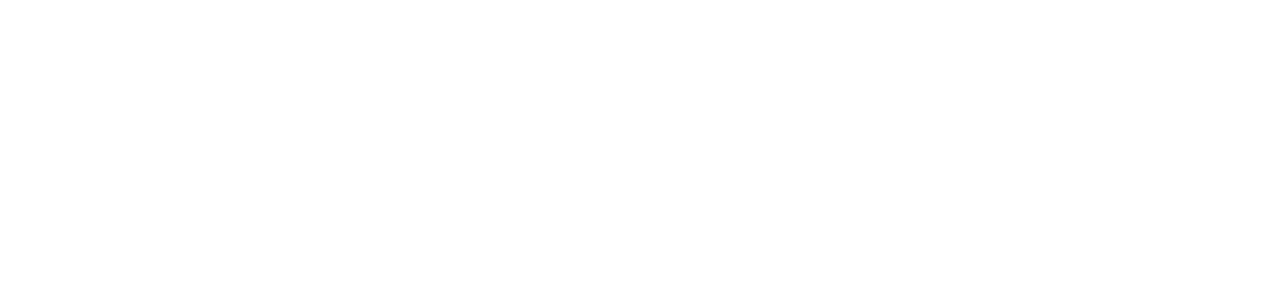
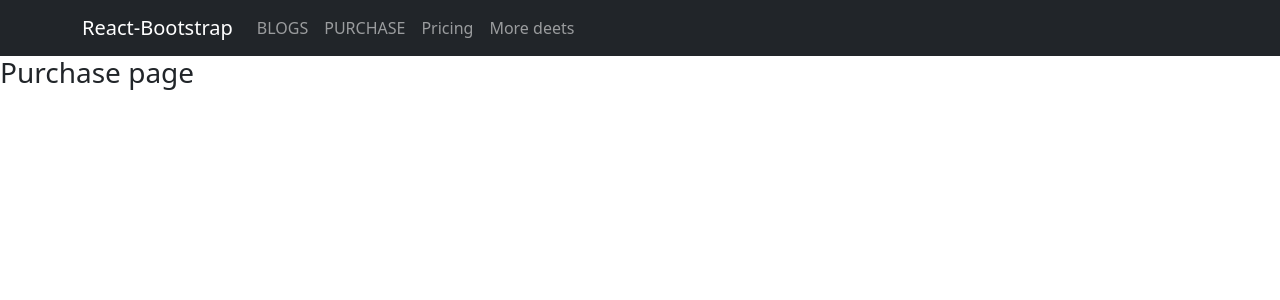
Before and after one commit to Tanimismat/Manufacturer-website-client-side, a React (Create React App) app: page /purchase in a window 1280 px wide. Before the commit this address had no page. Shown: the top 300 px of the page. Built offline with nearby package versions, Linux system fonts and the light colour scheme.

Commit message:
purchase route

```diff
--- a/src/App.js
+++ b/src/App.js
@@ -2,6 +2,7 @@
 import { Route, Routes } from 'react-router-dom';
 import Blogs from './Components/Blogs/Blogs';
 import Home from './Components/HomePage/Home';
+import Purchase from './Components/Purchase/Purchase';
 
 function App() {
   return (
@@ -10,6 +11,7 @@
         <Route path='/' element={<Home></Home>}></Route>
         <Route path='/home' element={<Home></Home>}></Route>
         <Route path='/blogs' element={<Blogs></Blogs>}></Route>
+        <Route path='/purchase' element={<Purchase></Purchase>}></Route>
       </Routes>
     </div>
   );
--- a/src/Components/HomePage/Tool.js
+++ b/src/Components/HomePage/Tool.js
@@ -1,4 +1,5 @@
 import React from 'react';
+import { Link } from 'react-router-dom'
 
 const tool = ({ tool }) => {
     console.log(tool)
@@ -17,7 +18,7 @@
                             <p class="card-text">Minimum Order: {minOrder}</p>
                             <p class="card-text">Available Quantity: {availableQuantity}</p>
                             <p class="card-text">Price: ${price}</p>
-                            <button>Place Order</button>
+                            <button><Link to="/purchase">Place Order</Link></button>
                         </div>
                     </div>
                 </div>
--- a/src/Components/HomePage/Tools.js
+++ b/src/Components/HomePage/Tools.js
@@ -1,19 +1,9 @@
-import React, { useEffect, useState } from 'react';
 import useTools from '../Hooks/useTools';
 import Tool from '../HomePage/Tool';
 
 const Tools = () => {
 
-    const [tools, setTools] = useTools()
-
-    // useEffect(() => {
-    //     fetch('data.json')
-    //         .then(res => res.json())
-    //         .then(data => {
-    //             console.log(data)
-    //             setTools(data)
-    //         })
-    // }, []);
+    const [tools] = useTools()
 
     return (
         <div className='tools'>
--- a/src/Components/Purchase/Purchase.js
+++ b/src/Components/Purchase/Purchase.js
@@ -0,0 +1,13 @@
+import React from 'react';
+import Header from '../Shared/Header';
+
+const Purchase = () => {
+    return (
+        <div>
+            <Header></Header>
+            <h3>Purchase page</h3>
+        </div>
+    );
+};
+
+export default Purchase;
--- a/src/Components/Shared/Header.js
+++ b/src/Components/Shared/Header.js
@@ -12,6 +12,7 @@
                     <Navbar.Collapse id="responsive-navbar-nav">
                         <Nav>
                             <Nav.Link as={Link} to="/blogs">BLOGS</Nav.Link>
+                            <Nav.Link as={Link} to="/purchase">PURCHASE</Nav.Link>
                             <Nav.Link href="#pricing">Pricing</Nav.Link>
                         </Nav>
                         <Nav>
```
